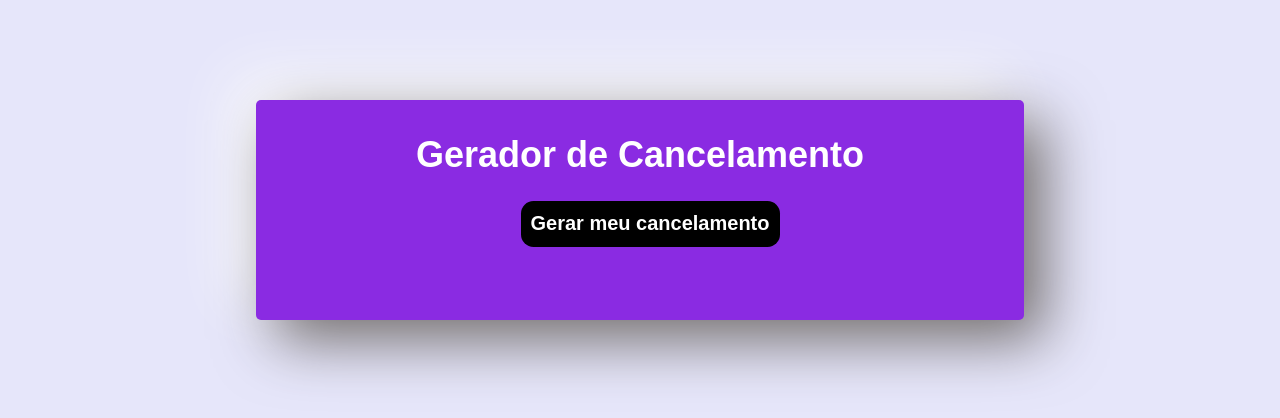
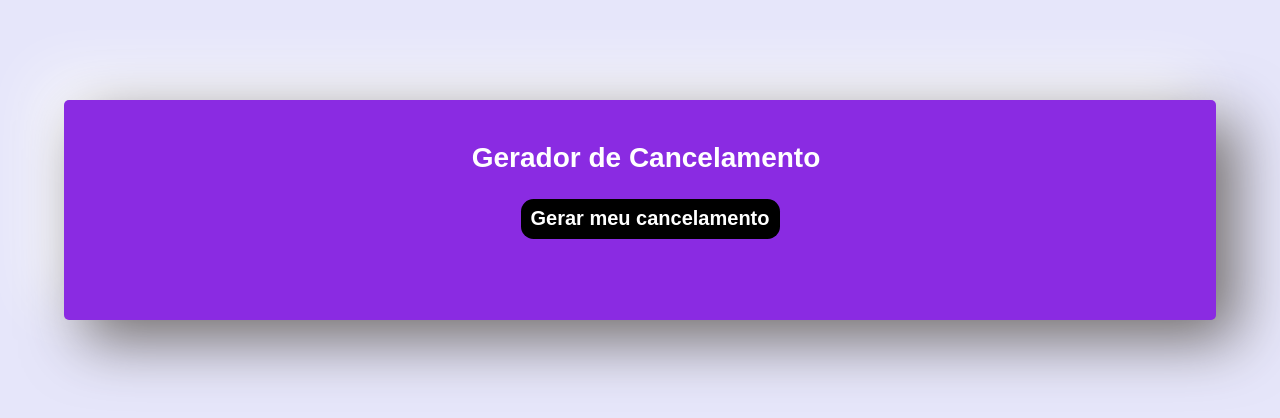
Before and after one commit to Dev-PauloVictor/geradorcancelamento, a React (Create React App) app: page / in a window 1280 px wide. Shown: the top 418 px of the page. Built offline with nearby package versions, Linux system fonts and the light colour scheme.

Commit message:
adicionado responsividade ao site

```diff
--- a/src/styles/App.module.css
+++ b/src/styles/App.module.css
@@ -14,13 +14,12 @@
   background-color: blueviolet;
   border: 0;
   border-radius: 5px;
-  box-shadow: 20px 20px 60px #706b6b,
-  -20px -20px 60px #ffffff;
+  box-shadow: 20px 20px 60px #706b6b, -20px -20px 60px #ffffff;
 }
 .titulo {
   padding-bottom: 15px;
 }
-.botao{
+.botao {
   width: 100%;
   height: 2.3em;
   margin: 0.5em;
@@ -39,7 +38,7 @@
   color: black;
 }
 .botao:after {
-  content: "";
+  content: '';
   background: white;
   position: absolute;
   z-index: -1;
@@ -56,9 +55,9 @@
   -webkit-transition: all 0.5s;
   transition: all 0.5s;
 }
-.input1{
+.input1 {
   width: 100%;
-    height: 30px ;
+  height: 30px;
   border-radius: 3px;
   border: 0;
 }
@@ -68,13 +67,31 @@
 
 @media screen and (max-width: 767px) {
   body {
-      font-size: 14px;
+    font-size: 18px;
   }
 }
 
 /* Estilos para dispositivos com tela grande */
-  @media screen and (min-width: 768px) {
+@media screen and (min-width: 320px) {
   body {
-      font-size: 18px;
+    font-size: 14px;
+  }
+
+  .card {
+    width: 90%;
+  }
+  .titulo {
+    align-items: center;
+    text-align: center;
+    padding-left: 12px;
+  }
+  .botao {
+    width: 100%;
+    max-height: 40px;
+  }
+  .resultado {
+    padding-top: 30px;
+    font-size: large;
+    padding: 15px 15px 15px 15px;
   }
 }
```
Lines whose indentation alone changed are shown as unchanged.
